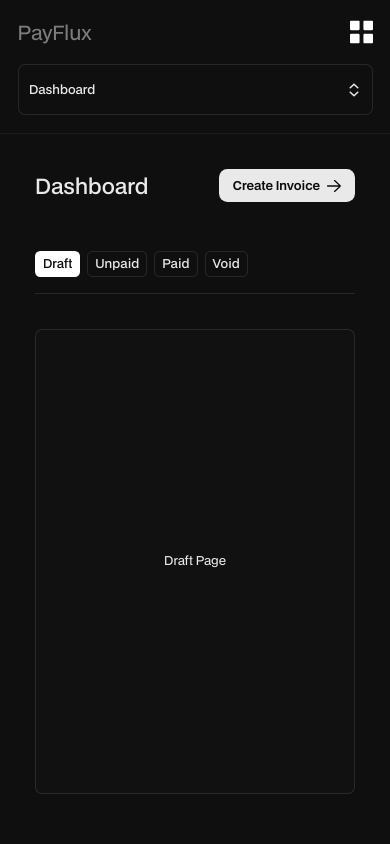
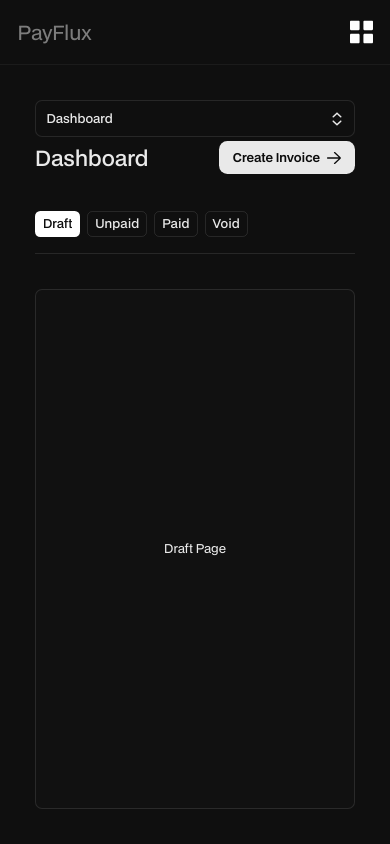
Before and after one commit to GojoSatoruArt/PayFlux, a SvelteKit app: page /app in a window 390 px wide. Built offline with nearby package versions, Linux system fonts and the light colour scheme.

Commit message:
added navbar for mobile

```diff
--- a/src/lib/components/app/clients.svelte
+++ b/src/lib/components/app/clients.svelte
@@ -6,7 +6,7 @@
 
 
 
-<div class="app-dashboard w-full h-full py-(--spacing-sidebar) flex justify-start items-start flex-col gap-10">
+<div class="app-dashboard w-full h-full flex justify-start items-start flex-col gap-10">
 
 
    <div class="dashboard-content w-full h-full flex justify-center items-center bg-(--app-content) rounded-lg border-1 border-(--color-dark-stroke)">
--- a/src/lib/components/app/dashboard.svelte
+++ b/src/lib/components/app/dashboard.svelte
@@ -24,7 +24,7 @@ Void: Void,
 
 
 
-<div class="app-dashboard w-full h-full py-(--spacing-sidebar) flex justify-start items-start flex-col gap-10">
+<div class="app-dashboard w-full h-full flex justify-start items-start flex-col gap-10">
     <div class="dashboard-tab flex justify-start items-start w-full py-(--spacing-sidebar) border-b-1 border-(--color-dark-stroke) gap-2">
 
     {#each tab as tabs }
--- a/src/lib/components/app/payment.svelte
+++ b/src/lib/components/app/payment.svelte
@@ -2,7 +2,7 @@
 
 
 
-<div class="app-dashboard w-full h-full py-(--spacing-sidebar) flex justify-start items-start flex-col gap-10">
+<div class="app-dashboard w-full h-full flex justify-start items-start flex-col gap-10">
 
 
    <div class="dashboard-content w-full h-full flex justify-center items-center bg-(--app-content) rounded-lg border-1 border-(--color-dark-stroke)">
--- a/src/lib/components/app/reports.svelte
+++ b/src/lib/components/app/reports.svelte
@@ -6,7 +6,7 @@
 
 
 
-<div class="app-dashboard w-full h-full py-(--spacing-sidebar) flex justify-start items-start flex-col gap-10">
+<div class="app-dashboard w-full h-full flex justify-start items-start flex-col gap-10">
 
 
    <div class="dashboard-content w-full h-full flex justify-center items-center bg-(--app-content) rounded-lg border-1 border-(--color-dark-stroke)">
--- a/src/routes/app/+page.svelte
+++ b/src/routes/app/+page.svelte
@@ -39,10 +39,15 @@ function togglemobile() {
 
 </script>
 
+
+
+
+
+
 <!--mobilenav-top-->
 {#if $mobilenav}
 
-<div in:fly={{y:-100, duration:100}} out:fly={{y:-100, duration:100}} class="mobile-navbar fixed z-110 top-15 pt-5 pb-15 w-full h-full flex justify-between items-start flex-col bg-(--color-dark-cardbg)">
+<div in:fly={{y:-100, duration:100}} out:fly={{y:-100, duration:100}} class="mobile-navbar fixed z-110 top-15 pt-5  pb-15 w-full h-full flex justify-between items-start flex-col bg-(--color-dark-cardbg)">
     <div class="mobile-nav-wrap flex justify-start items-start flex-col w-full">
 
         <button class="sidebar-tab flex justify-start items-center w-full py-(--spacing-main-y) px-3 bg-(--color-dark-cardbg) rounded-lg border-1 border-(--app-content) transition-all ease-in hover:bg-(--button-secondary-hover)">Tutorials</button>
@@ -74,21 +79,15 @@ function togglemobile() {
         </div>
     </div>
 
-
-
-
 </div>
 
 {/if}
 <!--mobilenav-top-->
 
 
+<!--mobilenav-->
+
     <div class="app relative flex flex-col md:flex-row  justify-start items-center w-full h-dvh">
-
-
-
-        <!--mobilenav-->
-
 
         <div class="mobile-nav top-0 z-100 w-full h-auto flex flex-col md:hidden justify-center items-center bg-(--color-dark-cardbg) border-b-1 border-(--button-secondary-hover)  p-5 gap-5">
 
@@ -116,70 +115,11 @@ function togglemobile() {
 
 
 
-            <button on:click={() => $appdropdown = !$appdropdown} class="profile-button relative sidebar-tab flex justify-between items-center w-full px-3 py-5 bg-(--color-dark-cardbg) rounded-lg border-1 border-(--color-hover-dark-stroke) transition-all ease-in hover:bg-(--button-secondary-hover) cursor-pointer">
-
-                {#if $appdropdown}
-
-                <div in:fly={{y:-100, duration:100}} out:fly={{y:-100, duration:100}} class="mobile-dropdown overflow-hidden absolute top-17 left-0 w-full h-auto flex justify-center items-center flex-col bg-(--color-dark-main) rounded-lg border-1 border-(--color-hover-dark-stroke) p-3 gap-3">
-
-                    {#each sidebarTab.filter(tab => tab !== 'Settings') as sTab }
-                <button on:click={() => setStab (sTab)} class="sidebar-tab flex justify-start items-center w-full py-5 px-5 bg-(--color-dark-cardbg) border-1 border-(--app-content) rounded-lg transition-all ease-in hover:bg-(--button-secondary-hover)"
-                class:active={active === sTab}
-                >{sTab}</button>
-                {/each}
-
-
-                </div>
-
-
-                {/if}
-
-                <div class="popup flex justify-center items-center flex-row gap-2">
-
-                    <p class="">{active}</p>
-                </div>
-
-                <div class="arrow-icon size-4">
-
-                    <img class="w-full" src="/images/dropdown.svg" alt="">
-
-                </div>
-
-            </button>
-
-
-
-
-
-
-
-
-
-
-
-
 
 
 
         </div>
         <!--mobilenav-->
-
-
-
-
-
-
-
-
-
-
-
-
-
-
-
-
-
 
     <!--sidebar-->
     <div class="sidebar hidden md:flex justify-start items-start flex-col w-auto h-full p-(--spacing-sidebar) border-r-1 border-(--color-dark-stroke) bg-(--color-dark-main)">
@@ -275,9 +215,45 @@ function togglemobile() {
 
         <div class="app-main w-full h-full flex justify-center items-center bg-(--color-dark-cardbg) p-10">
 
-            <div class="app-content max-w-5xl w-full h-full flex justify-center items-start flex-col gap-5">
+            <div class="app-content max-w-5xl w-full h-full flex justify-center items-start flex-col gap-1">
 
-                <div class="app-title w-full flex justify-between items-center">
+
+
+
+                <button on:click={() => $appdropdown = !$appdropdown} class="profile-button flex md:hidden relative sidebar-tab justify-between items-center w-full p-3 bg-(--color-dark-cardbg) rounded-lg border-1 border-(--color-hover-dark-stroke) transition-all ease-in hover:bg-(--button-secondary-hover) cursor-pointer">
+
+                    {#if $appdropdown}
+
+                    <div in:fly={{y:-100, duration:100}} out:fly={{y:-100, duration:100}} class="mobile-dropdown overflow-hidden absolute top-13 z-100 left-0 w-full h-auto flex justify-center items-center flex-col bg-(--color-dark-cardbg) rounded-lg border-1 border-(--color-hover-dark-stroke) p-2 gap-2">
+
+                        {#each sidebarTab.filter(tab => tab !== 'Settings') as sTab }
+                    <button on:click={() => setStab (sTab)} class="sidebar-tab flex justify-start items-center w-full p-3 bg-(--color-dark-cardbg) border-1 border-(--app-content) rounded-sm transition-all ease-in hover:bg-(--button-secondary-hover)"
+                    class:active={active === sTab}
+                    >{sTab}</button>
+                    {/each}
+
+
+                    </div>
+
+
+                    {/if}
+
+                    <div class="popup flex justify-center items-center flex-row gap-2">
+
+                        <p class="">{active}</p>
+                    </div>
+
+                    <div class="arrow-icon size-4">
+
+                        <img class="w-full" src="/images/dropdown.svg" alt="">
+
+                    </div>
+
+                </button>
+
+
+
+                <div class="app-title w-full flex justify-between items-center mb-5">
 
                     <h1 class="app text-2xl text-center font-normal">
                         {active}
```
